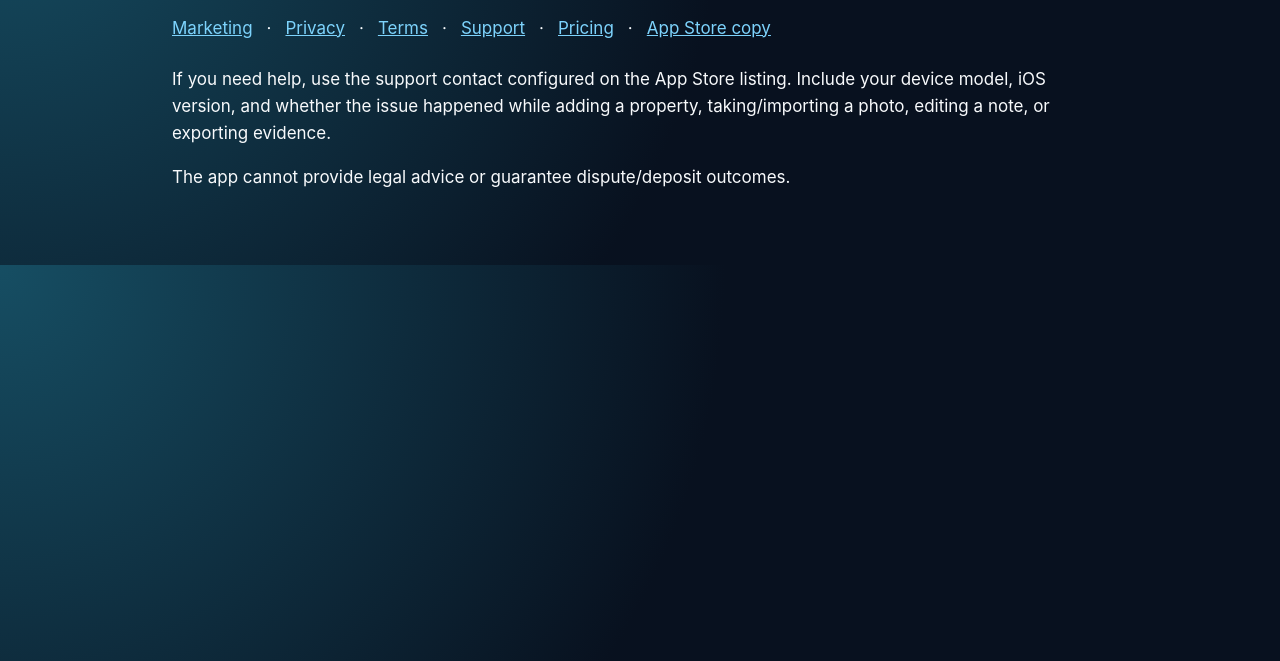
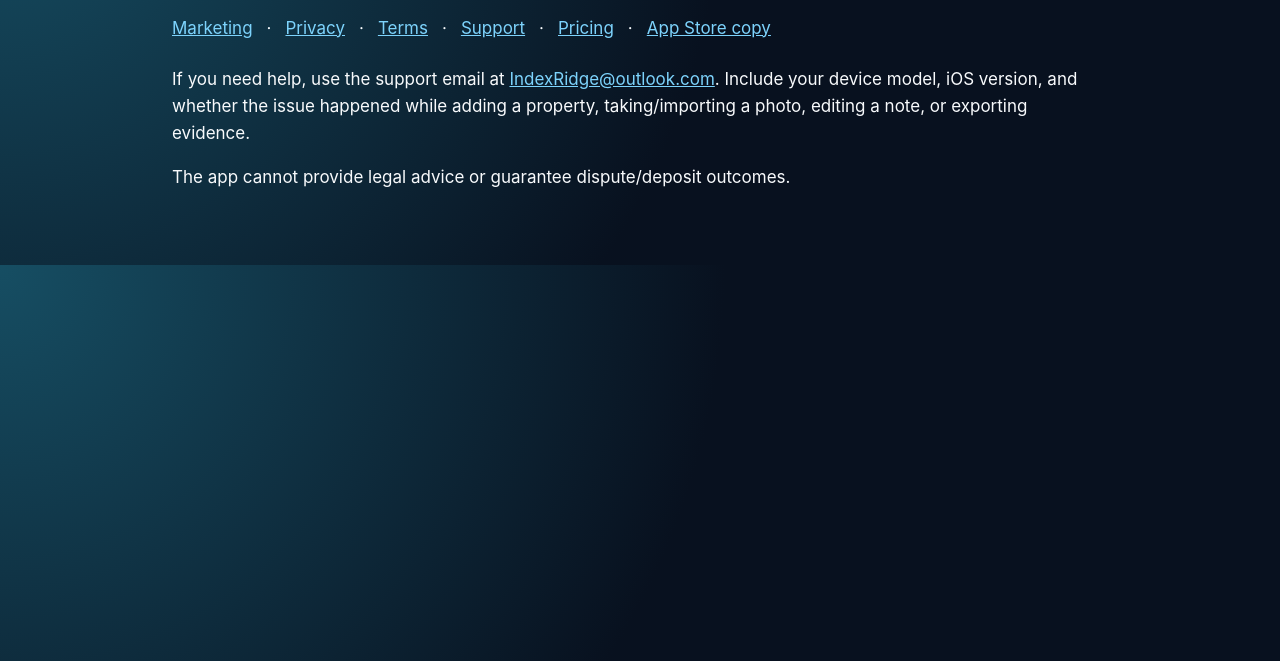
Before and after one commit to 1nfr457ruc7ur3/MoveOutPhotoEvidence, a plain HTML site: page support.html in a window 1280 px wide. Shown: the part 139-800 px from the top of the page. Drawn offline with Linux system fonts and the light colour scheme.

Commit message:
Standardise contact email to IndexRidge@outlook.com

```diff
--- a/support.html
+++ b/support.html
@@ -1,2 +1,2 @@
 <!doctype html><html lang="en"><head><meta charset="utf-8"><meta name="viewport" content="width=device-width, initial-scale=1"><title>Tenant Move Out Photos Support</title><style>:root{color-scheme:light dark;--bg:#08111f;--card:#111d31;--ink:#f8fafc;--muted:#b8c3d6;--accent:#38bdf8;--line:#26354f}*{box-sizing:border-box}body{margin:0;font:17px/1.6 -apple-system,BlinkMacSystemFont,"Segoe UI",sans-serif;background:radial-gradient(circle at top left,#164e63,#08111f 54%);color:var(--ink)}main{max-width:980px;margin:0 auto;padding:56px 22px}a{color:#7dd3fc}.hero,.card{padding:24px;border:1px solid var(--line);border-radius:24px;background:rgba(17,29,49,.84)}h1{font-size:clamp(2.2rem,6vw,4.6rem);line-height:1;margin:0 0 16px}.lead{font-size:1.25rem;color:var(--muted);max-width:780px}.grid{display:grid;grid-template-columns:repeat(auto-fit,minmax(230px,1fr));gap:16px;margin-top:22px}.kicker{color:var(--accent);font-weight:800;text-transform:uppercase;letter-spacing:.08em}nav{display:flex;gap:14px;flex-wrap:wrap;margin:24px 0}.small{color:var(--muted);font-size:.95rem}</style>  <script defer src="https://static.cloudflareinsights.com/beacon.min.js" data-cf-beacon='{"token":"df2837d1ef884539bf97ae44ef71ed1f"}'></script>
-</head><body><main><h1>Support</h1><nav><a href="index.html">Marketing</a> · <a href="privacy.html">Privacy</a> · <a href="terms.html">Terms</a> · <a href="support.html">Support</a> · <a href="pricing.html">Pricing</a> · <a href="app-store.html">App Store copy</a></nav><p>If you need help, use the support contact configured on the App Store listing. Include your device model, iOS version, and whether the issue happened while adding a property, taking/importing a photo, editing a note, or exporting evidence.</p><p>The app cannot provide legal advice or guarantee dispute/deposit outcomes.</p></main></body></html>
+</head><body><main><h1>Support</h1><nav><a href="index.html">Marketing</a> · <a href="privacy.html">Privacy</a> · <a href="terms.html">Terms</a> · <a href="support.html">Support</a> · <a href="pricing.html">Pricing</a> · <a href="app-store.html">App Store copy</a></nav><p>If you need help, use the support email at <a href="mailto:IndexRidge@outlook.com">IndexRidge@outlook.com</a>. Include your device model, iOS version, and whether the issue happened while adding a property, taking/importing a photo, editing a note, or exporting evidence.</p><p>The app cannot provide legal advice or guarantee dispute/deposit outcomes.</p></main></body></html>
```
